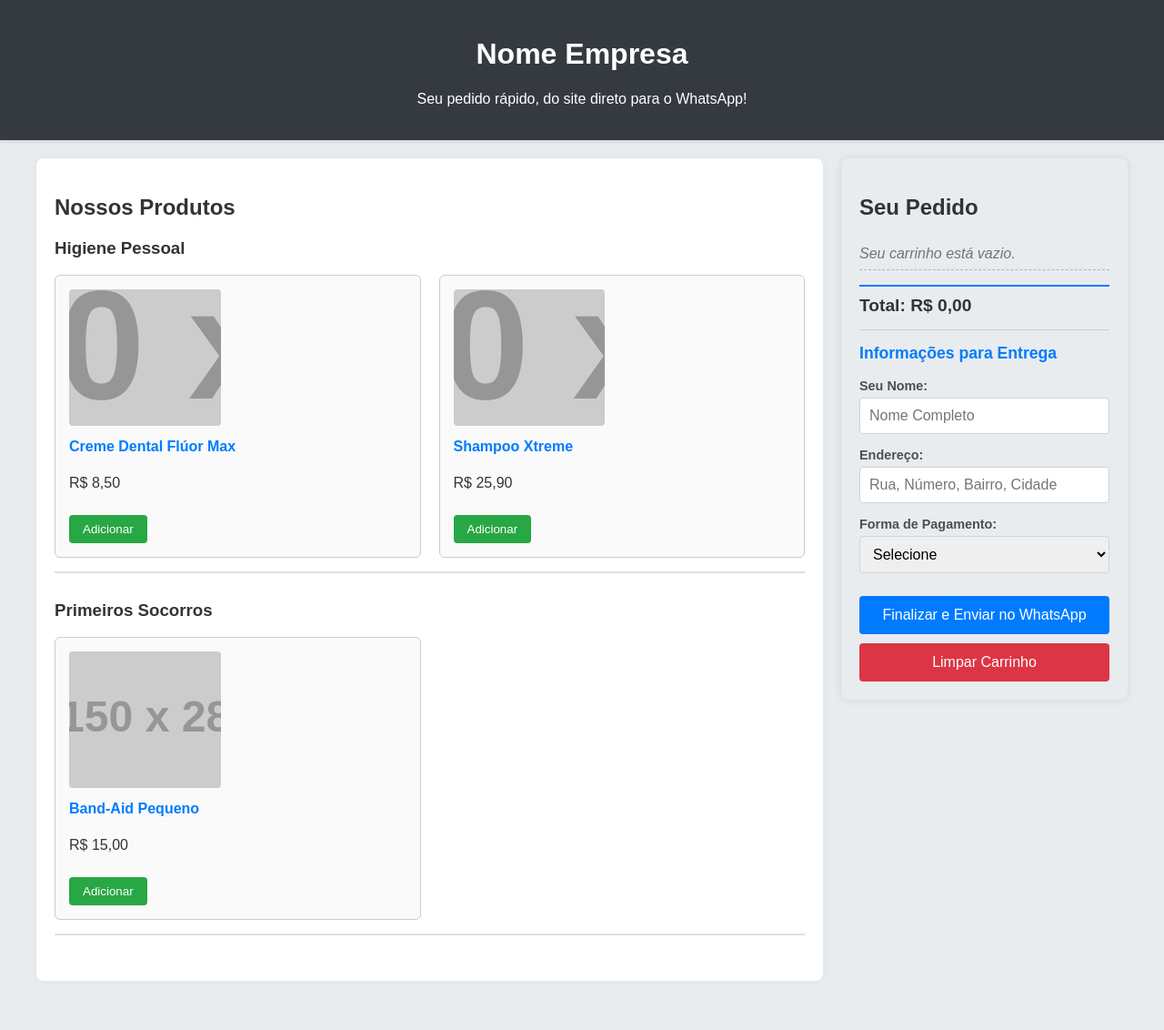
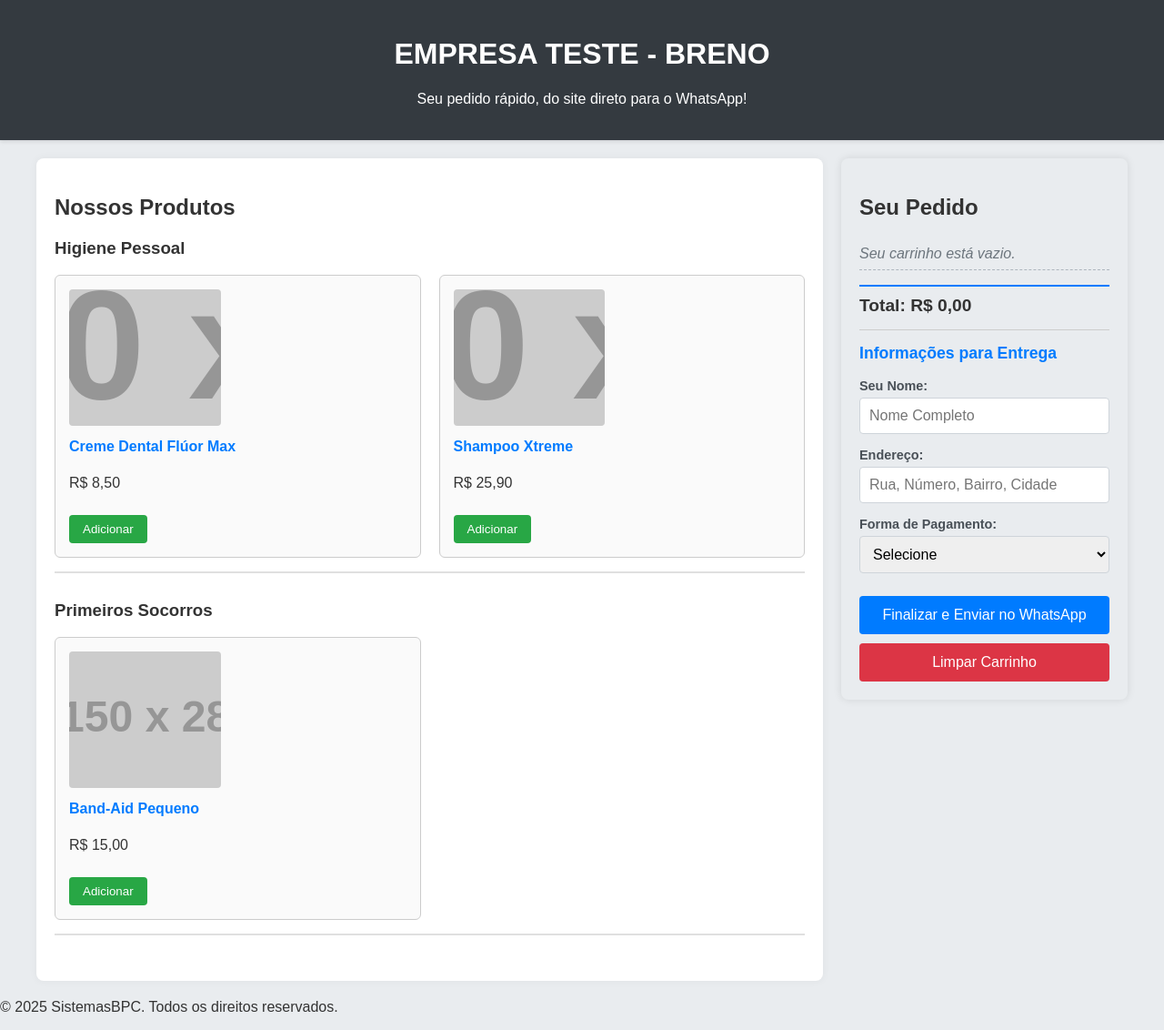
Before and after one commit to BRENOP24/pedidoonline, a plain HTML site: page index.html in a window 1280 px wide. Shown: the whole page at 91% size. Before the commit the page ends 1098 px from the top, so only its background shows below. Drawn offline with Linux system fonts and the light colour scheme; placeholder pictures from the web are drawn by us.

Commit message:
Add files via upload

```diff
--- a/index.html
+++ b/index.html
@@ -9,7 +9,7 @@
 <body>
 
     <header>
-        <h1>Nome Empresa</h1>
+        <h1>EMPRESA TESTE - BRENO</h1>
         <p>Seu pedido rápido, do site direto para o WhatsApp!</p>
     </header>
 
@@ -58,5 +58,10 @@
     </main>
 
     <script src="script.js"></script>
+           <footer>
+            <div class="container">
+                <p>&copy; 2025 SistemasBPC. Todos os direitos reservados.</p>
+            </div>
+        </footer>
 </body>
 </html>
```
Also changed, not shown: admin.html (+7 -0 lines).
